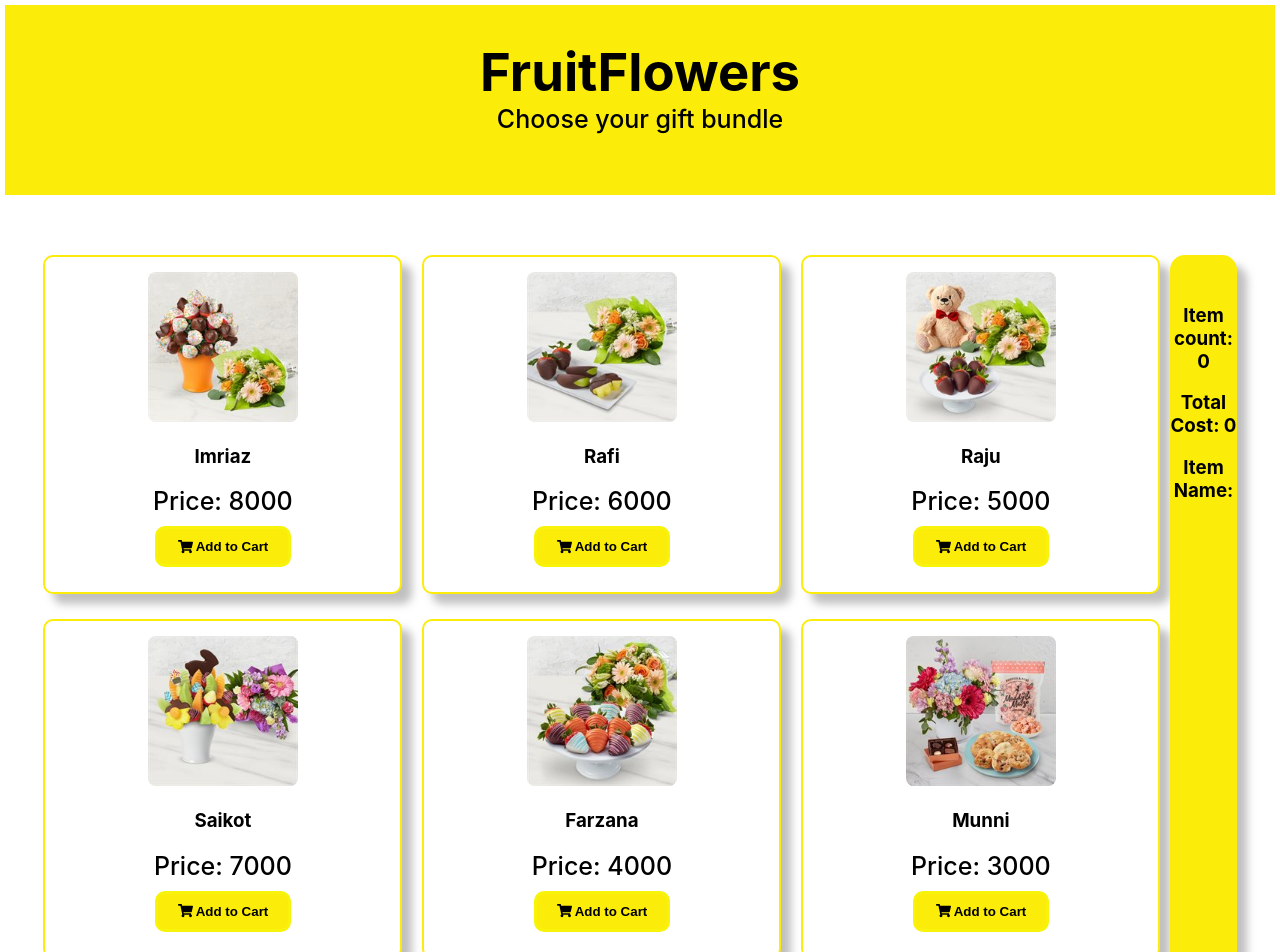
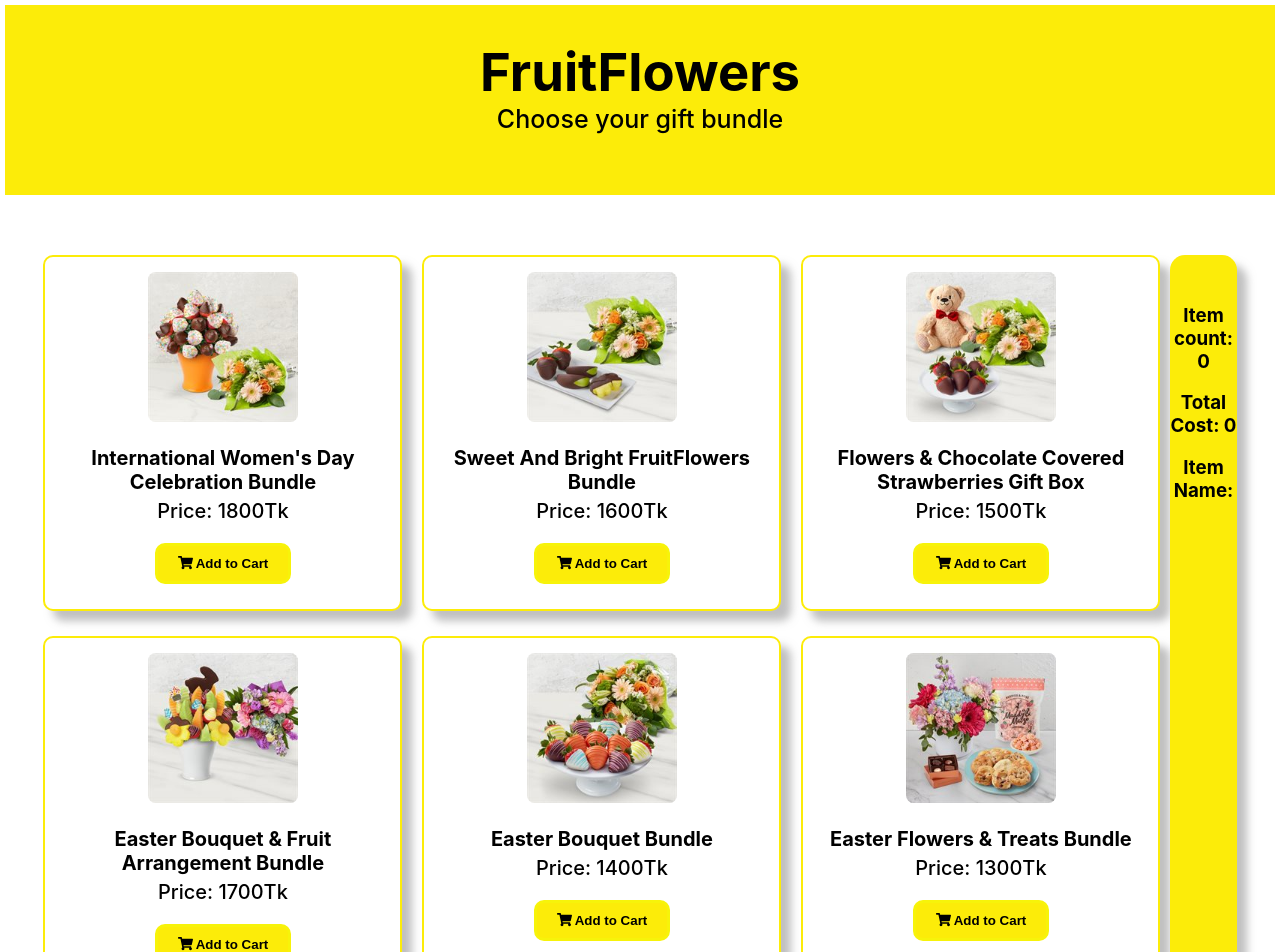
Before and after one commit to shahriurahmed/fruit-flower, a React (Create React App) app: page / in a window 1280 px wide. Shown: the top 952 px of the page. Built offline with nearby package versions, Linux system fonts and the light colour scheme.

Commit message:
all item details added

```diff
--- a/public/fruitflower.json
+++ b/public/fruitflower.json
@@ -2,55 +2,55 @@
     {
         "id": 147,
         "img": "./Images/1.jpg",
-        "name": "Imriaz",
-        "price": 8000
+        "name": "International Women's Day Celebration Bundle",
+        "price": 1800
     },
     {
         "id": 169,
         "img": "./Images/2.jpg",
-        "name": "Rafi",
-        "price": 6000
+        "name": "Sweet And Bright FruitFlowers Bundle",
+        "price": 1600
     },
     {
         "id": 178,
         "img": "./Images/3.jpg",
-        "name": "Raju",
-        "price": 5000
+        "name": "Flowers & Chocolate Covered Strawberries Gift Box",
+        "price": 1500
     },
     {
         "id": 166,
         "img": "./Images/4.jpg",
-        "name": "Saikot",
-        "price": 7000
+        "name": "Easter Bouquet & Fruit Arrangement Bundle",
+        "price": 1700
     },
     {
         "id": 128,
         "img": "./Images/5.jpg",
-        "name": "Farzana",
-        "price": 4000
+        "name": "Easter Bouquet Bundle",
+        "price": 1400
     },
     {
         "id": 171,
         "img": "./Images/6.jpg",
-        "name": "Munni",
-        "price": 3000
+        "name": "Easter Flowers & Treats Bundle",
+        "price": 1300
     },
     {
         "id": 155,
         "img": "./Images/7.jpg",
-        "name": "Sabbir",
+        "name": "Birthday Bouquet & Berries Box",
         "price": 1000
     },
     {
         "id": 156,
         "img": "./Images/8.jpg",
-        "name": "Mahir",
+        "name": "Deepest Sympathy FruitFlowers Bouquet",
         "price": 2500
     },
     {
         "id": 137,
         "img": "./Images/9.jpg",
-        "name": "Meem",
+        "name": "Sincerest Sympathy Chocolate & Fruit Platter",
         "price": 1000
     }
 ]
--- a/src/components/Details/Details.css
+++ b/src/components/Details/Details.css
@@ -29,3 +29,15 @@
     color: black;
     font-weight: 800;
 }
+
+#price{
+    font-size: 20px;
+    margin-bottom: 10px;
+    margin-top: 0;
+}
+
+
+#item-name{
+    margin-bottom: 5px;
+    font-size: 20px;
+}
--- a/src/components/Details/Details.js
+++ b/src/components/Details/Details.js
@@ -11,8 +11,8 @@ const Details = (props) => {
             <div>
                 <img className="item-image" src={img} alt="" />
 
-                <h3>{name}</h3>
-                <p>Price: {price}</p>
+                <h3 id='item-name'>{name}</h3>
+                <p id='price'>Price: {price}Tk</p>
                 <button onClick={() => props.handleEvent(props.item)} className="cart-button">{icon}  Add to Cart</button>
             </div>
         </div>
```
